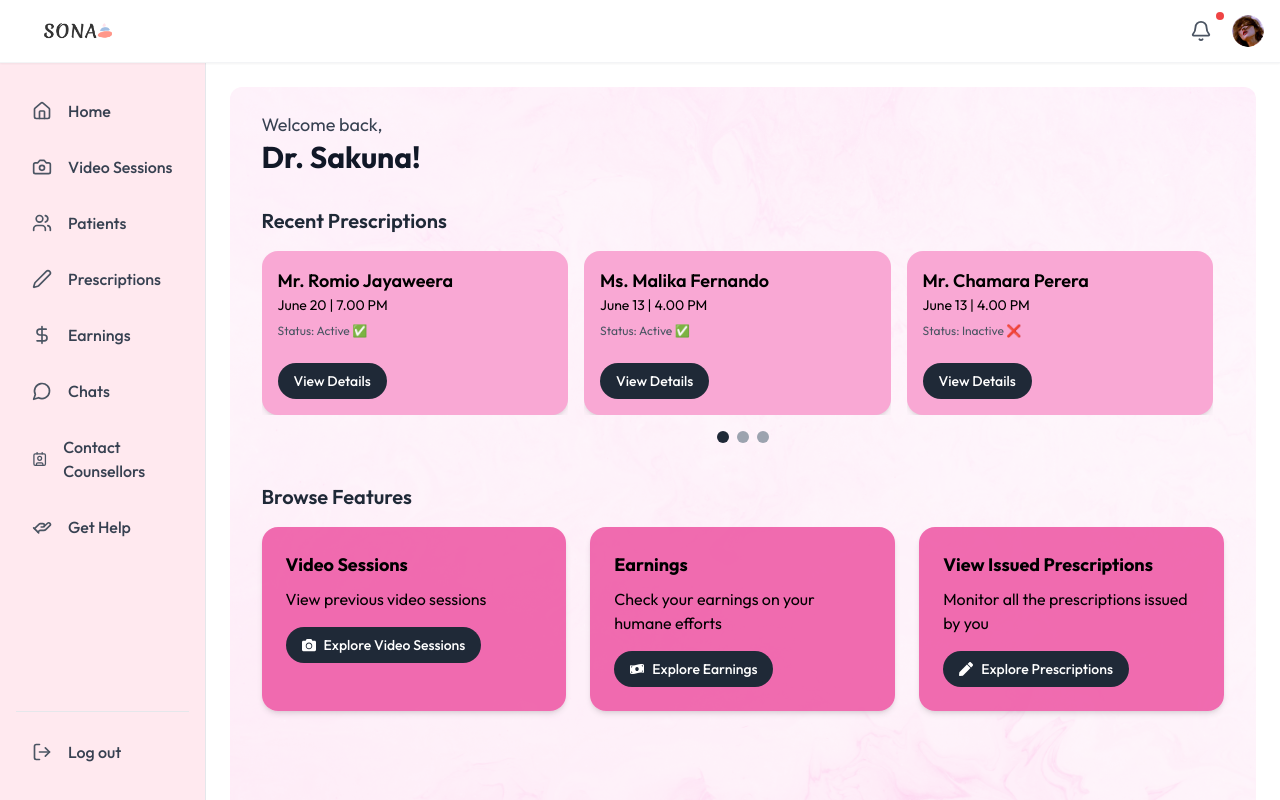
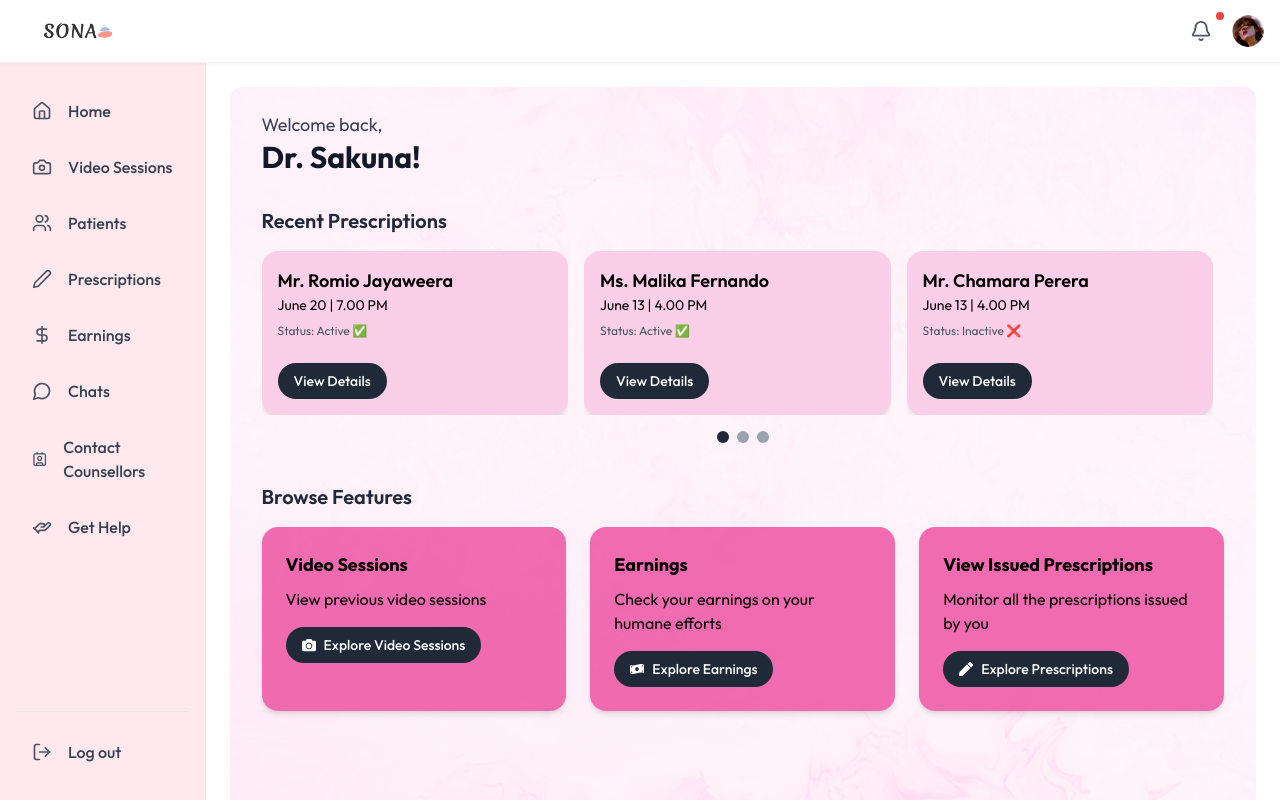
Before and after one commit to sakunasanka/Sona-frontend-counsellor, a React (Vite) app: page /psychiatrist-dashboard in a window 1280 px wide. Built offline with nearby package versions, Linux system fonts and the light colour scheme.

Commit message:
Small changes in Psychiatrist's dashboard

```diff
--- a/src/pages/Psychiatrist/PsychiatristDashboard.tsx
+++ b/src/pages/Psychiatrist/PsychiatristDashboard.tsx
@@ -105,7 +105,7 @@ const PsychiatristDashboard = () => {
                     <div ref={sliderRef} className="keen-slider overflow-hidden">
                       {sessions.map((session, idx) => (
                         <div key={idx} className="keen-slider__slide">
-                          <Card className="bg-pink-300 p-4 h-full">
+                          <Card className="bg-pink-200 p-4 h-full">
                             <h3 className="text-lg font-semibold">{session.name}</h3>
                             <p className="text-sm">{session.date}</p>
                             <p className="text-xs text-gray-600 mt-2">
```
